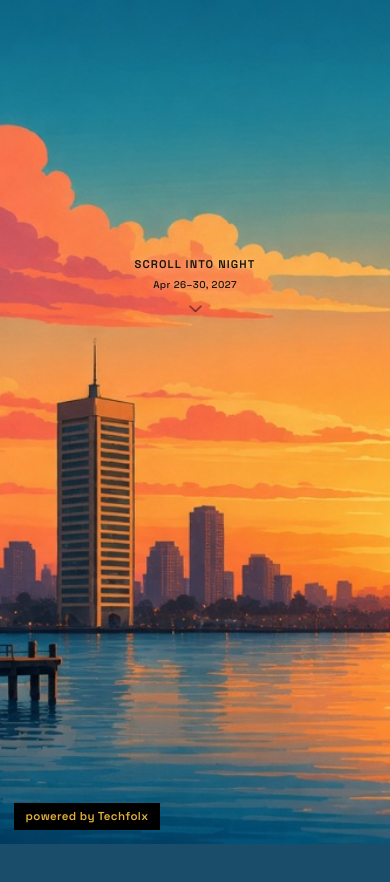
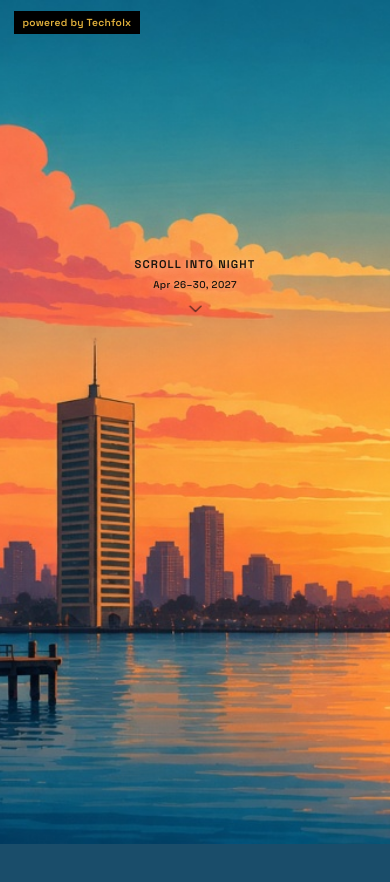
Before and after one commit to kcooperdev/bmore-tech-week, a Next.js app: page / in a window 390 px wide. Shown: the top 882 px of the page. Built offline with nearby package versions, Linux system fonts and the light colour scheme.

Commit message:
updated site

```diff
--- a/app/globals.css
+++ b/app/globals.css
@@ -281,3 +281,19 @@
   outline: 2px solid #e2b13c;
   outline-offset: 3px;
 }
+
+@media (max-width: 860px) {
+  .powered-by {
+    top: calc(4.6rem + env(safe-area-inset-top));
+    right: auto;
+    bottom: auto;
+    z-index: 45;
+    max-width: calc(100vw - 5.5rem);
+    padding: 0.4rem 0.55rem;
+    font-size: 0.64rem;
+  }
+
+  .powered-by-harbor {
+    top: max(0.7rem, env(safe-area-inset-top));
+  }
+}
--- a/components/powered-by.tsx
+++ b/components/powered-by.tsx
@@ -1,6 +1,13 @@
+'use client'
+
+import { usePathname } from 'next/navigation'
+
 export function PoweredBy() {
+  const path = usePathname()
+  const harbor = path === '/' || path.startsWith('/week') || path.startsWith('/speakers')
+
   return (
-    <a className="powered-by" href="https://techfolx.com">
+    <a className={harbor ? 'powered-by powered-by-harbor' : 'powered-by'} href="https://techfolx.com">
       powered by Techfolx
     </a>
   )
```
